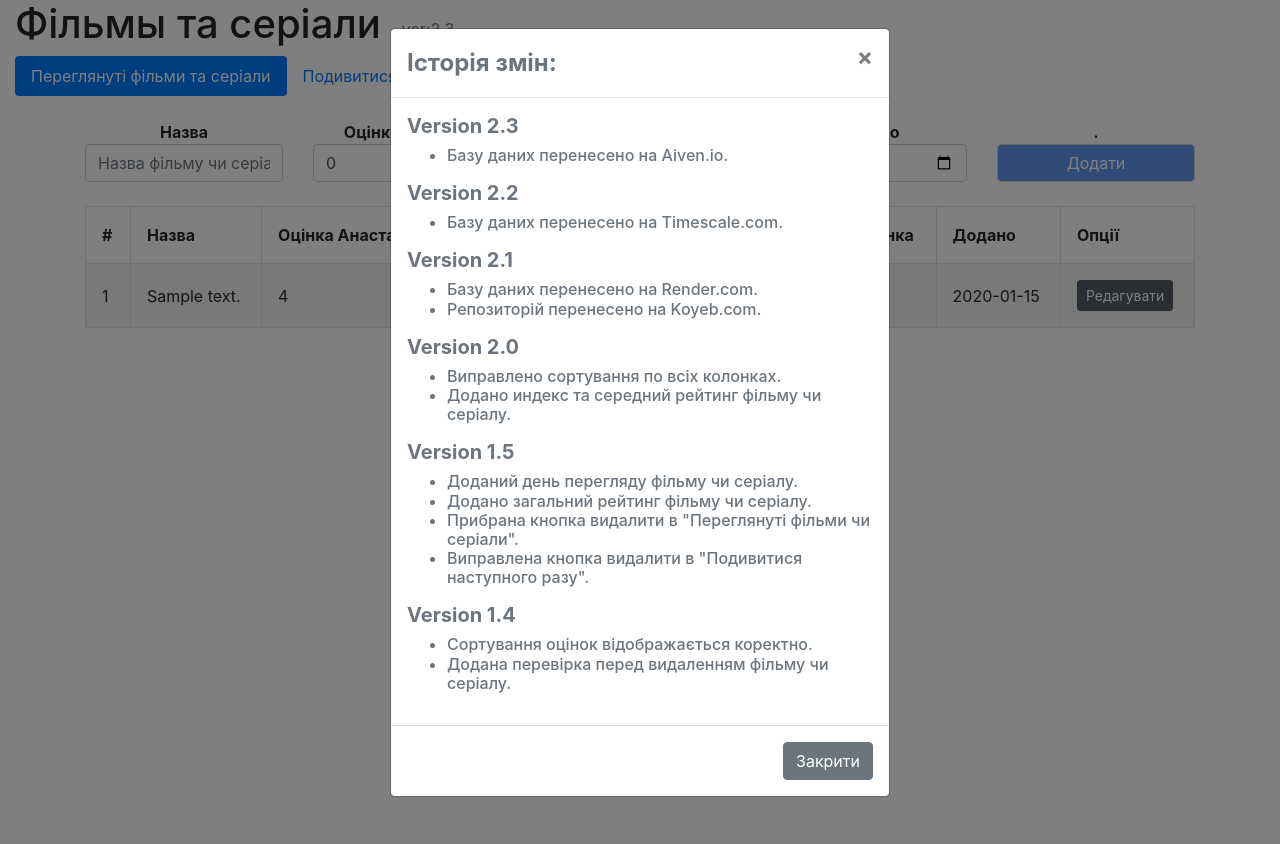
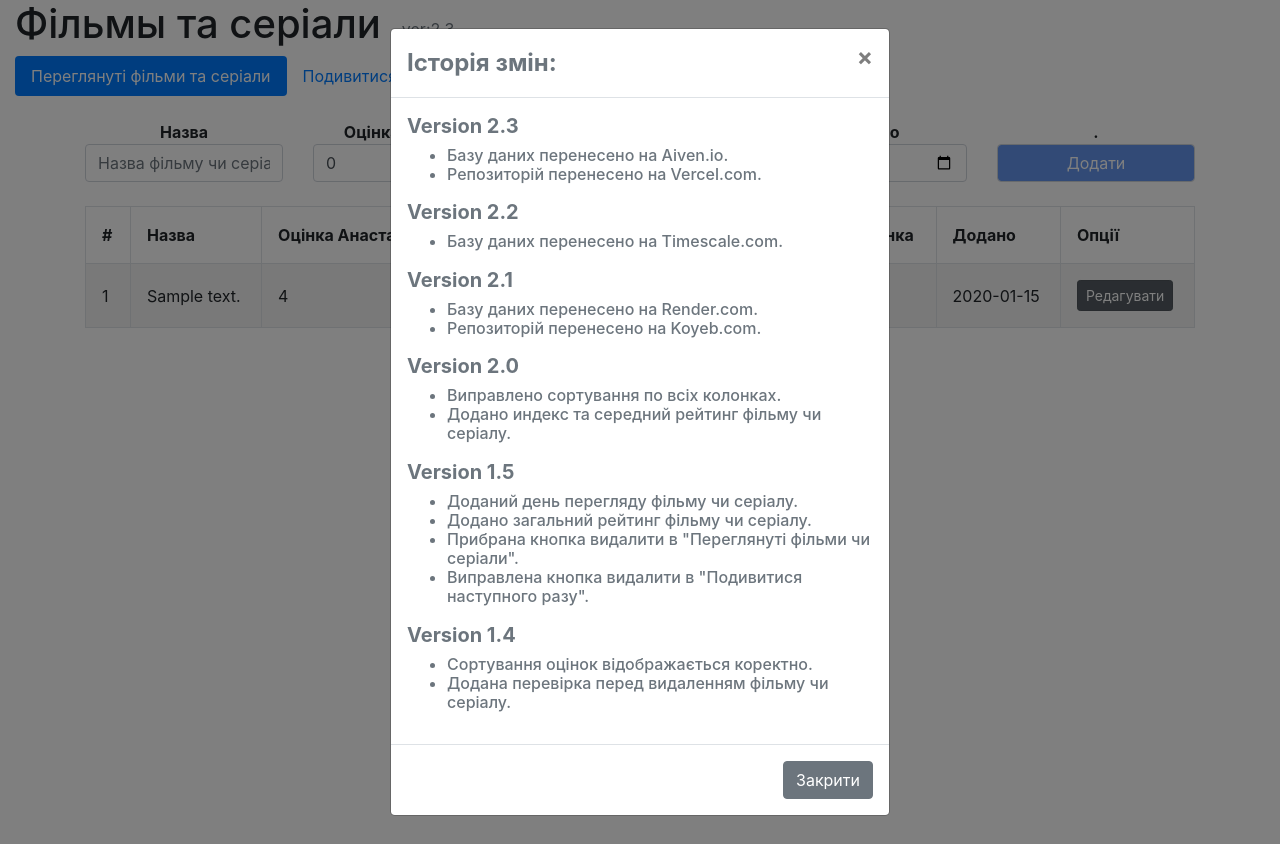
Before and after one commit to casteful/serials, a Flask app: page / in a window 1280 px wide, after a click on "ver:2.3". Run offline with Flask 3, Linux system fonts and the light colour scheme; tables that the repository leaves empty hold one stand-in row (values such as "Sample post"); some libraries are stand-ins or nearby versions.

Commit message:
Update index.html

```diff
--- a/templates/index.html
+++ b/templates/index.html
@@ -27,6 +27,7 @@
                             <dd>
                                 <ul>
 									<li>Базу даних перенесено на Aiven.io.</li>
+									<li>Репозиторій перенесено на Vercel.com.</li>
                                 </ul>
                             </dd>
                         </h6>
```
